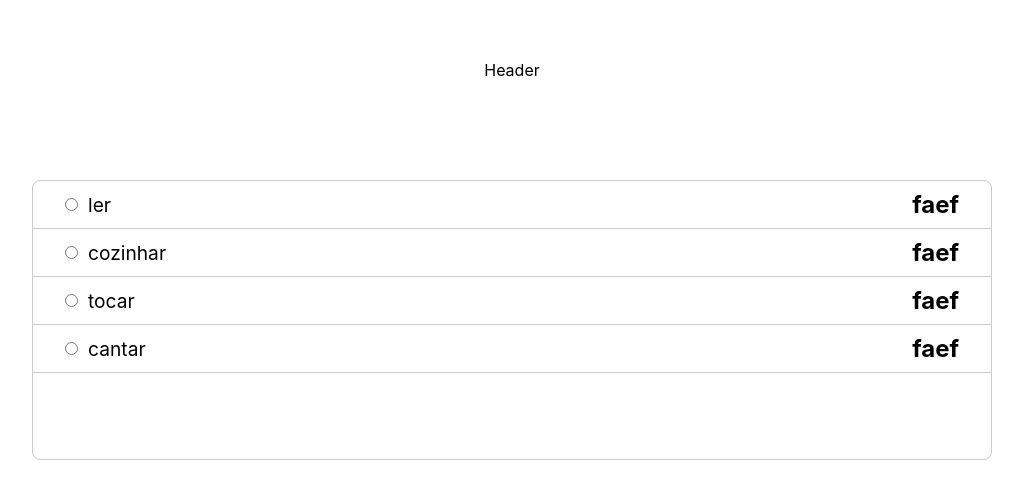
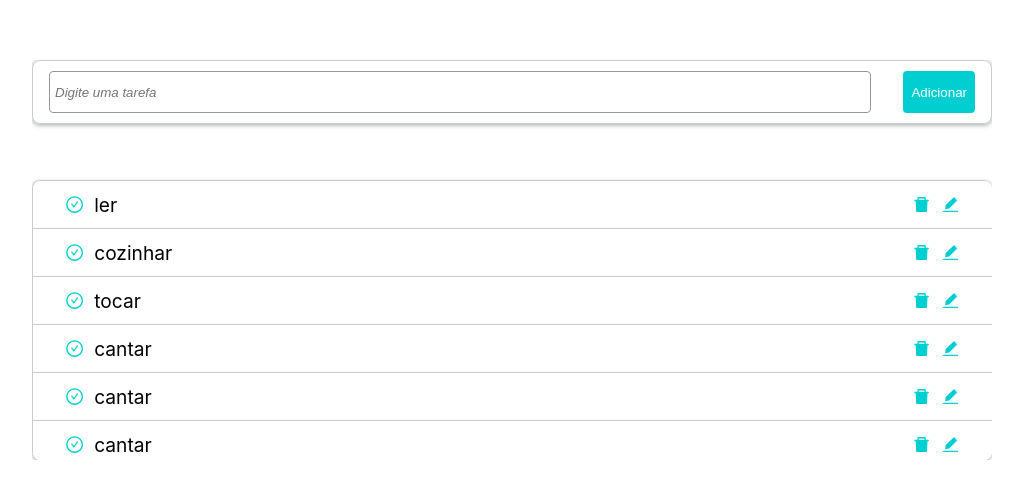
Before and after one commit to thiagodaSilvaP/react-todo-app, a React (Create React App) app: page / in a window 1280 px wide. Shown: the part 140-638 px from the top of the page, without its empty margins (128-1151 px from the left). Built offline with nearby package versions, Linux system fonts and the light colour scheme.

Commit message:
Visual Completo

```diff
--- a/package.json
+++ b/package.json
@@ -8,6 +8,8 @@
     "@testing-library/user-event": "^13.5.0",
     "react": "^17.0.2",
     "react-dom": "^17.0.2",
+    "react-icon": "^1.0.0",
+    "react-icons": "^4.3.1",
     "react-scripts": "5.0.0",
     "web-vitals": "^2.1.4"
   },
--- a/public/index.html
+++ b/public/index.html
@@ -1,43 +1,20 @@
 <!DOCTYPE html>
 <html lang="en">
+
 <head>
   <meta charset="utf-8" />
   <link rel="icon" href="%PUBLIC_URL%/favicon.ico" />
   <meta name="viewport" content="width=device-width, initial-scale=1" />
   <meta name="theme-color" content="#000000" />
-    <meta
-      name="description"
-      content="Web site created using create-react-app"
-    />
+  <meta name="description" content="Web site created using create-react-app" />
   <link rel="apple-touch-icon" href="%PUBLIC_URL%/logo192.png" />
-    <!--
-      manifest.json provides metadata used when your web app is installed on a
-      user's mobile device or desktop. See https://developers.google.com/web/fundamentals/web-app-manifest/
-    -->
   <link rel="manifest" href="%PUBLIC_URL%/manifest.json" />
-    <!--
-      Notice the use of %PUBLIC_URL% in the tags above.
-      It will be replaced with the URL of the `public` folder during the build.
-      Only files inside the `public` folder can be referenced from the HTML.
+  <title>Todo App</title>
+</head>
 
-      Unlike "/favicon.ico" or "favicon.ico", "%PUBLIC_URL%/favicon.ico" will
-      work correctly both with client-side routing and a non-root public URL.
-      Learn how to configure a non-root public URL by running `npm run build`.
-    -->
-    <title>React App</title>
-  </head>
 <body>
   <noscript>You need to enable JavaScript to run this app.</noscript>
   <div id="root"></div>
-    <!--
-      This HTML file is a template.
-      If you open it directly in the browser, you will see an empty page.
+</body>
 
-      You can add webfonts, meta tags, or analytics to this file.
-      The build step will place the bundled scripts into the <body> tag.
-
-      To begin the development, run `npm start` or `yarn start`.
-      To create a production bundle, use `npm run build` or `yarn build`.
-    -->
-  </body>
 </html>
--- a/src/components/add-tasks/AddTask.jsx
+++ b/src/components/add-tasks/AddTask.jsx
@@ -0,0 +1,18 @@
+import React from 'react';
+
+import '../../styles/add-task/add-task.css'
+
+export const AddTask = () => {
+    return (
+        <>
+            <div className="add-task-container">
+                <div className="input-container__add-task">
+                    <input type="text" name="add-task" id="add-task" placeholder='Digite uma tarefa'/>
+                </div>
+                <div className="button__add-task">
+                    <button>Adicionar</button>
+                </div>
+            </div>
+        </>
+    )
+};
--- a/src/components/task/Task.jsx
+++ b/src/components/task/Task.jsx
@@ -1,4 +1,5 @@
 import React from 'react';
+import { AiOutlineCheckCircle, AiFillDelete, AiFillEdit } from 'react-icons/ai';
 
 import '../../styles/task/task.css'
 
@@ -6,10 +7,13 @@ export const Task = ({ task }) => {
     return (
         <div className="task-container">
             <label className='task-name-completed-container '>
-                <input type="radio" name="task" className="task-completed" />
+                <AiOutlineCheckCircle className='completed-task'/>
                 <h1 className='task-name'>{task.name}</h1>
             </label>
-            <h2>faef</h2>
+            <div className="edit-delete-container">
+                <AiFillDelete className='delete-task'/>
+                <AiFillEdit className='edit-task'/>
+            </div>
         </div>
     )
 };
--- a/src/pages/todo/Todo.jsx
+++ b/src/pages/todo/Todo.jsx
@@ -1,4 +1,5 @@
 import React, { useState } from 'react';
+import { AddTask } from '../../components/add-tasks/AddTask';
 
 import { Tasks } from '../../components/tasks/Tasks';
 
@@ -10,12 +11,17 @@ export const Todo = () => {
         { name: 'Cozinhar' },
         { name: 'Tocar' },
         { name: 'Cantar' },
+        { name: 'Cantar' },
+        { name: 'Cantar' },
+        { name: 'Cantar' },
+        { name: 'Cantar' },
+        { name: 'Cantar' },
     ]);
 
     return (
-        <div className="todo-container">
-            <div>Header</div>
-            <Tasks data={data}/>
-        </div>
+        <main className="todo-container">
+            <AddTask />
+            <Tasks data={data} />
+        </main>
     )
 };
--- /dev/null
+++ b/src/styles/add-task/add-task.css
@@ -0,0 +1,40 @@
+.add-task-container {
+    width: 100%;
+    height: 4rem;
+    display: flex;
+    justify-content: space-between;
+    align-items: center;
+    border: 1.5px solid #ccc;
+    border-radius: 8px;
+    box-shadow: rgba(60, 64, 67, 0.3) 0px 1px 5px 0px, rgba(60, 64, 67, 0.15) 0px 1px 3px 1px;
+}
+.input-container__add-task,
+.button__add-task {
+    height: 100%;
+    padding: 10px 1rem;
+}
+.input-container__add-task {
+    flex: 1;
+}
+.input-container__add-task input {
+    width: 100%;
+    height: 100%;
+    border: 1.5px solid rgb(150, 150, 150);
+    border-radius: 4px;
+    padding: 0px 5px;
+}
+.input-container__add-task input::placeholder {
+    font-style: italic;
+}
+.button__add-task button {
+    width: 100%;
+    height: 100%;
+    padding: 0.5rem;
+    cursor: pointer;
+    border-radius: 4px;
+    background: #00CED1;
+    color: #fff;
+}
+.button__add-task button:hover {
+    background-color: #20B2AA;
+}
--- a/src/styles/app/App.css
+++ b/src/styles/app/App.css
@@ -4,6 +4,7 @@
   margin: 0 auto;
   padding: 0px 2rem;
   display: flex;
-  justify-content: center;
+  justify-content: space-evenly;
   align-items: center;
+  flex-direction: column;
 }
--- a/src/styles/task/task.css
+++ b/src/styles/task/task.css
@@ -19,3 +19,24 @@
   margin-left: 10px;
   text-transform: lowercase;
 }
+.edit-delete-container {
+  display: flex;
+  justify-content: center;
+  align-items: center;
+
+}
+.completed-task,
+.delete-task,
+.edit-task {
+  font-size: larger;
+  cursor: pointer;
+  color: 	#00CED1 ;
+}
+.delete-task {
+    margin-right: 10px;
+}
+.completed-task:hover,
+.delete-task:hover,
+.edit-task:hover {
+    color: #20B2AA;
+}
--- a/src/styles/tasks/tasks.css
+++ b/src/styles/tasks/tasks.css
@@ -2,6 +2,17 @@
     width: 100%;
     height: 70%;
     border-radius: 8px;
-    border: 1.5px solid #ccc;
+    border-top: 1.5px solid #ccc;
+    border-left: 1.5px solid #ccc;
     background-color: #fff;
+    box-shadow: rgba(60, 64, 67, 0.3) 0px 1px 2px 0px, rgba(60, 64, 67, 0.15) 0px 1px 3px 1px;
 }
+::-webkit-scrollbar {
+    width: 7px;
+    border-radius: 0px 4px 4px 0px;
+    background: #20B2AA;
+}
+::-webkit-scrollbar-thumb {
+    background: #00CED1;
+    border-radius: 20px;
+}
```
Also changed, not shown: 2 other files (tests, documents, lock files or other folders). Lines whose indentation alone changed are shown as unchanged.
